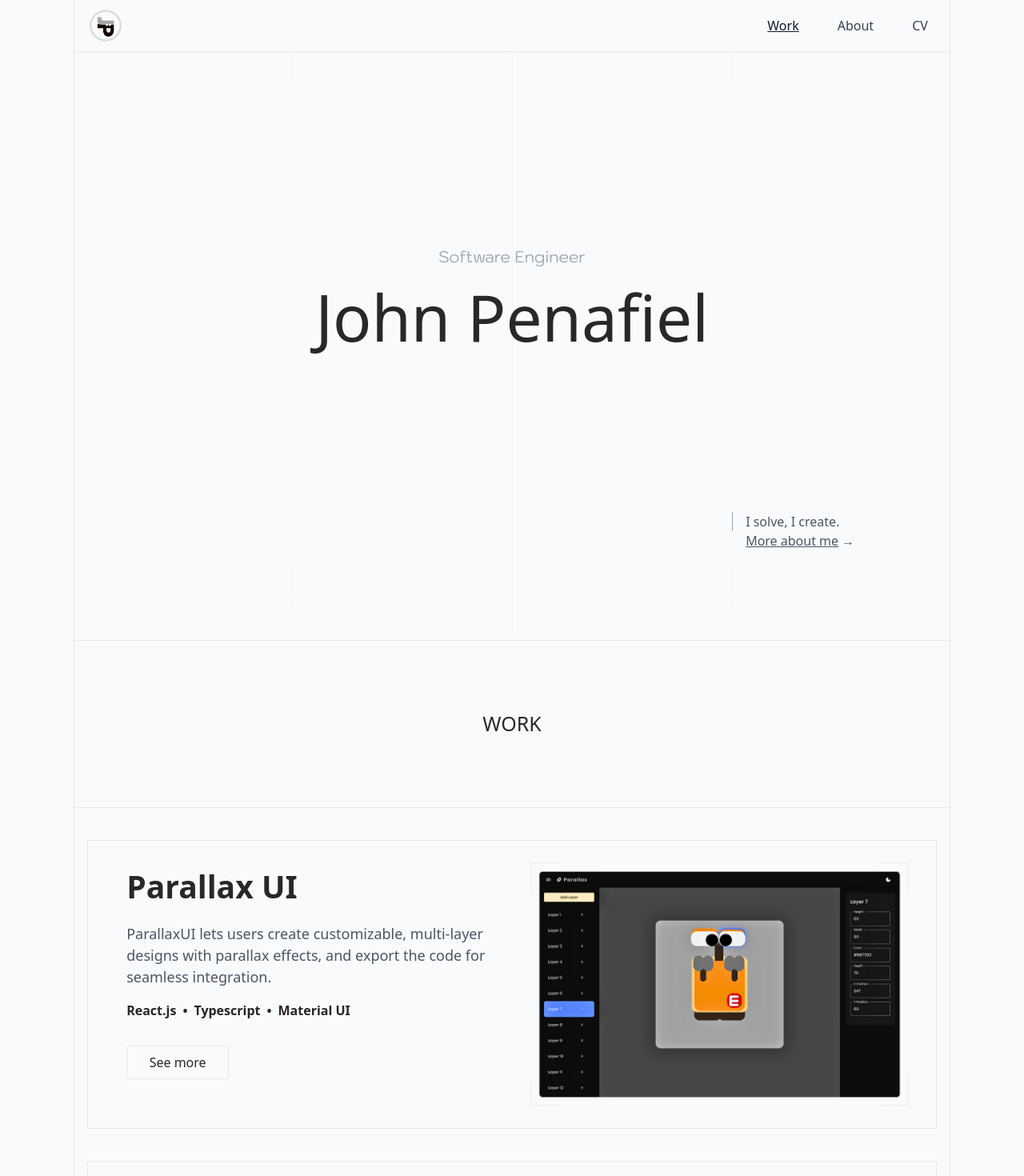
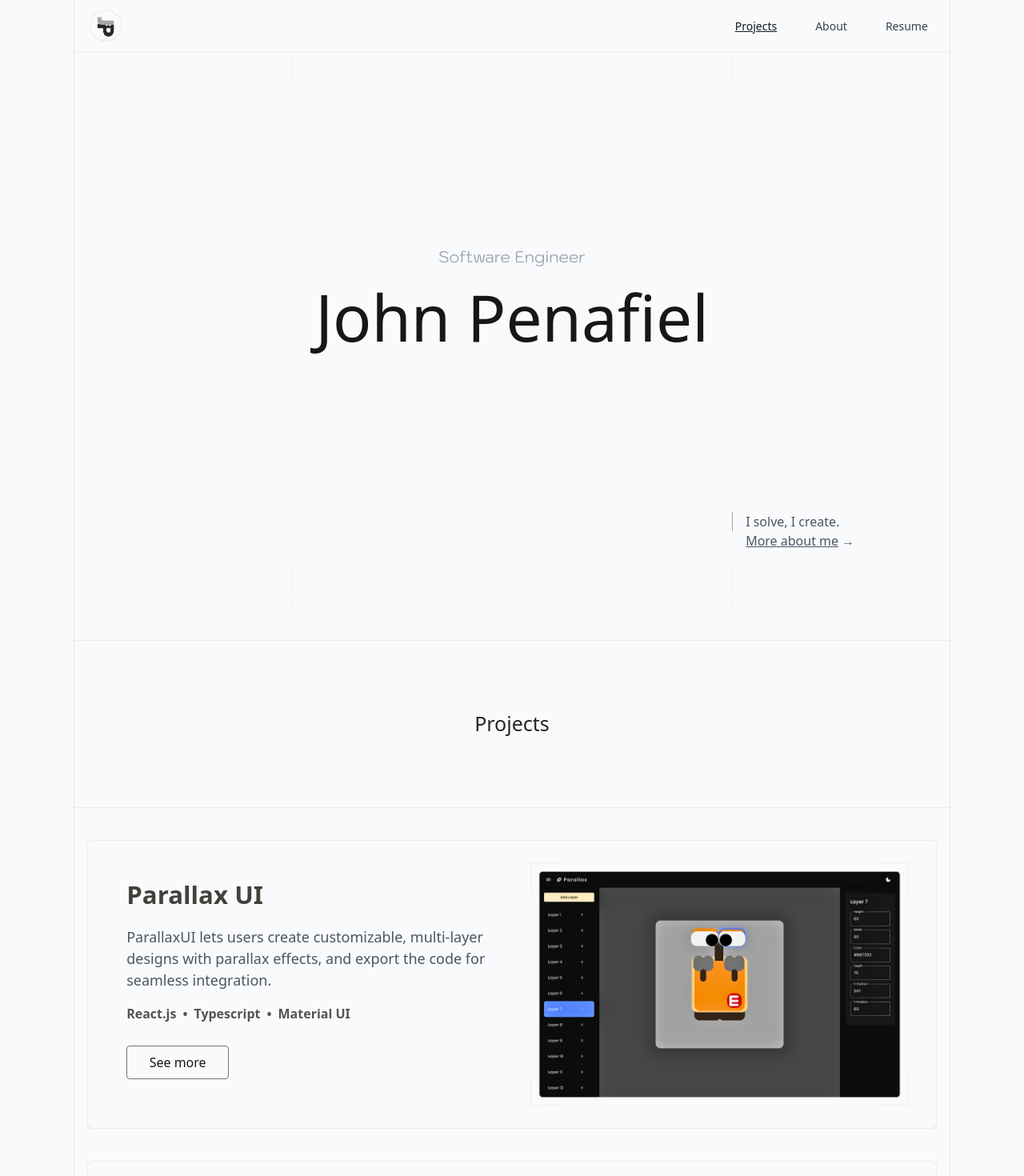
Before and after one commit to johnjohnpenafiel/Portfolio, a Next.js app: page / in a window 1280 px wide. Shown: the top 1470 px of the page at 80% size. Built offline with nearby package versions, Linux system fonts and the light colour scheme.

Commit message:
checkpoint

```diff
--- a/app/page.tsx
+++ b/app/page.tsx
@@ -7,8 +7,8 @@ function Home() {
       <section className="-mt-[64px]">
         <Hero />
       </section>
-      <div className="flex h-52 items-center justify-center || bg-[#f9fafb]  text-xl md:text-2xl text-black-title font-medium">
-        WORK
+      <div className="flex h-52 items-center justify-center || bg-[#f9fafb]  text-xl md:text-2xl text-stone-800 font-medium">
+        Projects
       </div>
       <section>
         <Work />
--- /dev/null
+++ b/app/projects/[projectTitle]/page.tsx
@@ -0,0 +1,7 @@
+import React from "react";
+
+const Projects = () => {
+  return <div>Projects</div>;
+};
+
+export default Projects;
--- a/components/Footer.tsx
+++ b/components/Footer.tsx
@@ -5,7 +5,7 @@ import React from "react";
 
 const Footer = () => {
   return (
-    <div className="h-80">
+    <div className="h-80 bg bg-[#f9fafb]">
       <div className="flex justify-around md:justify-end p-16 md:pr-40">
         {/* Projects */}
         <div className="flex flex-col md:px-44 leading-loose">
--- a/components/Hero.tsx
+++ b/components/Hero.tsx
@@ -27,7 +27,7 @@ const Hero = () => {
         <h5 className="sm:text-xl text-gray-400 font-kodchasan">
           Software Engineer
         </h5>
-        <h1 className="lg:text-title sm:text-5xl text-4xl text-black-title mb-36">
+        <h1 className="lg:text-title sm:text-5xl text-4xl text-neutral-900 mb-36">
           John Penafiel
         </h1>
       </div>
@@ -39,7 +39,7 @@ const Hero = () => {
             <Link href="/about" className="underline hover:text-gray-900">
               More about me
             </Link>
-            <div className="px-1 group-hover:text-gray-900 group-hover:ml-1">
+            <div className="px-1 group-hover:text-gray-900 group-hover:scale-105">
               →
             </div>
           </div>
--- a/components/Navbar.tsx
+++ b/components/Navbar.tsx
@@ -15,7 +15,7 @@ const Navbar = () => {
 
   const MenuItems = [
     {
-      label: "Work",
+      label: "Projects",
       active: pathname == "/",
       href: "/",
       target: "",
@@ -29,7 +29,7 @@ const Navbar = () => {
       rel: "",
     },
     {
-      label: "CV",
+      label: "Resume",
       active: pathname == "cv",
       href: resumeLink,
       target: "_blank",
@@ -67,7 +67,7 @@ const Navbar = () => {
         </button>
 
         {/* Desktop Menu */}
-        <ul className="hidden md:flex space-x-12 pr-2 || text-base">
+        <ul className="hidden md:flex space-x-12 pr-2 || text-sm">
           {MenuItems.map((menuItem) => (
             <li key={menuItem.label}>
               <Link
--- a/components/WorkCard.tsx
+++ b/components/WorkCard.tsx
@@ -16,21 +16,22 @@ const WorkCard = ({ title, description, stack, image }: Props) => {
   return (
     <div
       ref={cardRef}
-      className={`flex flex-col w-full md:max-w-[1100px] md:max-h-[400px] h-auto md:flex-row md:h-auto mb-10 || bg-[#f9fafb] rounded-sm border border-gray-200/80 overflow-hidden || transition-transform ease-in-out delay-100 duration-700 ${
-        hasBeenVisible ? "translate-y-0" : "translate-y-52"
+      className={`flex flex-col w-full md:max-w-[1100px] md:max-h-[400px] h-auto md:flex-row md:h-auto mb-10 || group bg-[#f9fafb] rounded-md border border-gray-200/80 overflow-hidden || transition-transform ease-in-out delay-100 duration-1000 ${
+        hasBeenVisible ? "translate-y-0" : "translate-y-40"
       }`}
     >
       {/* Card Description */}
       <div className="flex flex-col px-5 md:pl-9 md:pr-4 pb-5 mx-3 md:mt-7 md:w-1/2 order-3 md:order-1">
-        <h1 className="text-2xl md:text-4xl font-bold text-black-title">
+        <h1 className="text-2xl md:text-3xl font-bold md:mt-4 text-stone-700">
           {title}
         </h1>
         <p className="mt-4 || text-sm md:text-lg font-light text-gray-600">
           {description}
         </p>
+        {/* Teck Stack */}
         <ul className="inline-flex flex-wrap mt-4 || text-sm md:text-base">
           {stack.map((s, index) => (
-            <li key={index} className="text-stone-800 font-semibold ">
+            <li key={index} className="text-stone-600 font-semibold ">
               {s}
               {index < stack.length - 1 && <span className="mx-2">•</span>}
             </li>
@@ -38,7 +39,7 @@ const WorkCard = ({ title, description, stack, image }: Props) => {
         </ul>
         {/* Button */}
         <div className="flex pt-5 items-end h-full pb-5 md:pb-[1px]">
-          <button className="md:w-32 md:mb-10 p-2 || border bg-transparent text-black-title rounded hover:animate-pulse hover:bg-gray-100/20">
+          <button className="md:w-32 md:mb-10 p-2 || border border-stone-500 bg-transparent text-neutral-900 rounded group-hover:animate-pulse hover:bg-gray-100/20">
             See more
           </button>
         </div>
--- a/tailwind.config.ts
+++ b/tailwind.config.ts
@@ -21,12 +21,6 @@ const config: Config = {
       title: "5rem",
     },
     extend: {
-      colors: {
-        black: {
-          DEFAULT: "#000",
-          title: "#282828",
-        },
-      },
       fontFamily: {
         kodchasan: ["Kodchasan", "sans-serif"],
       },
```
Also changed, not shown: public/images/logo.png.
